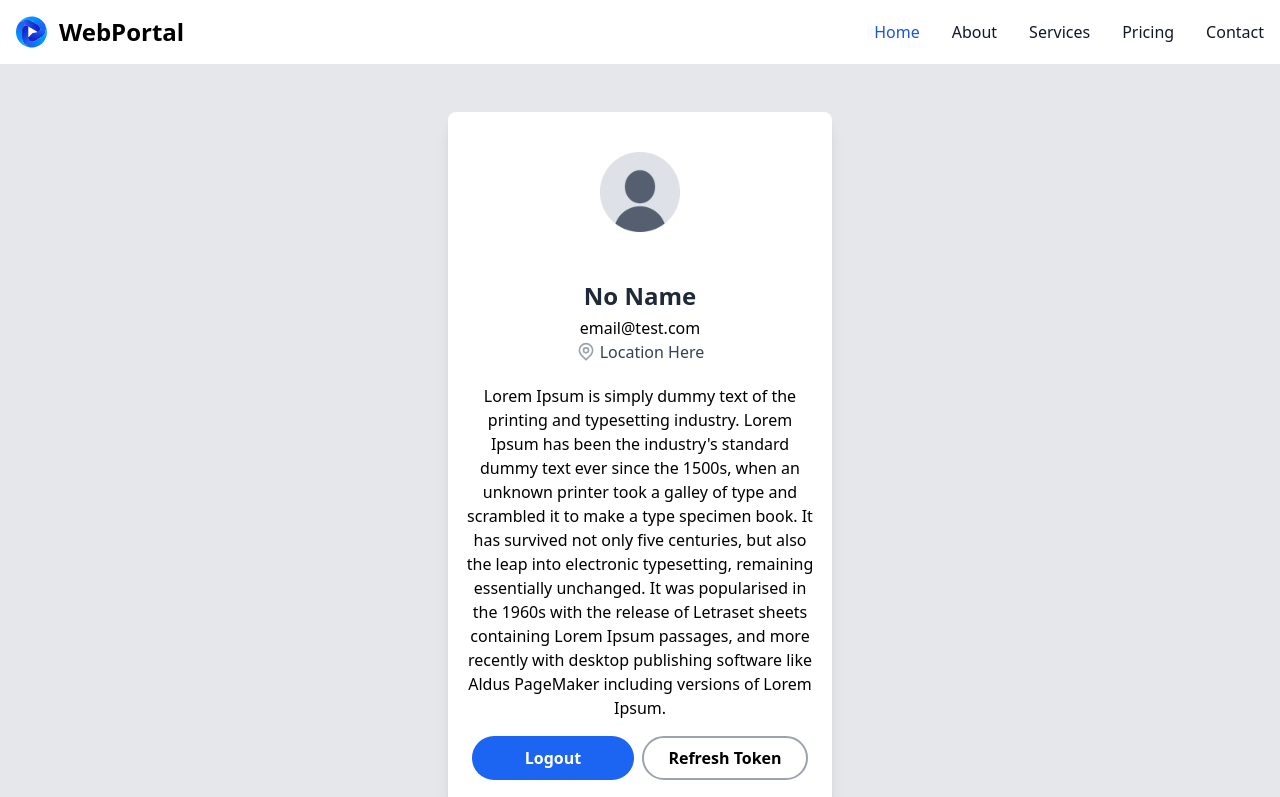
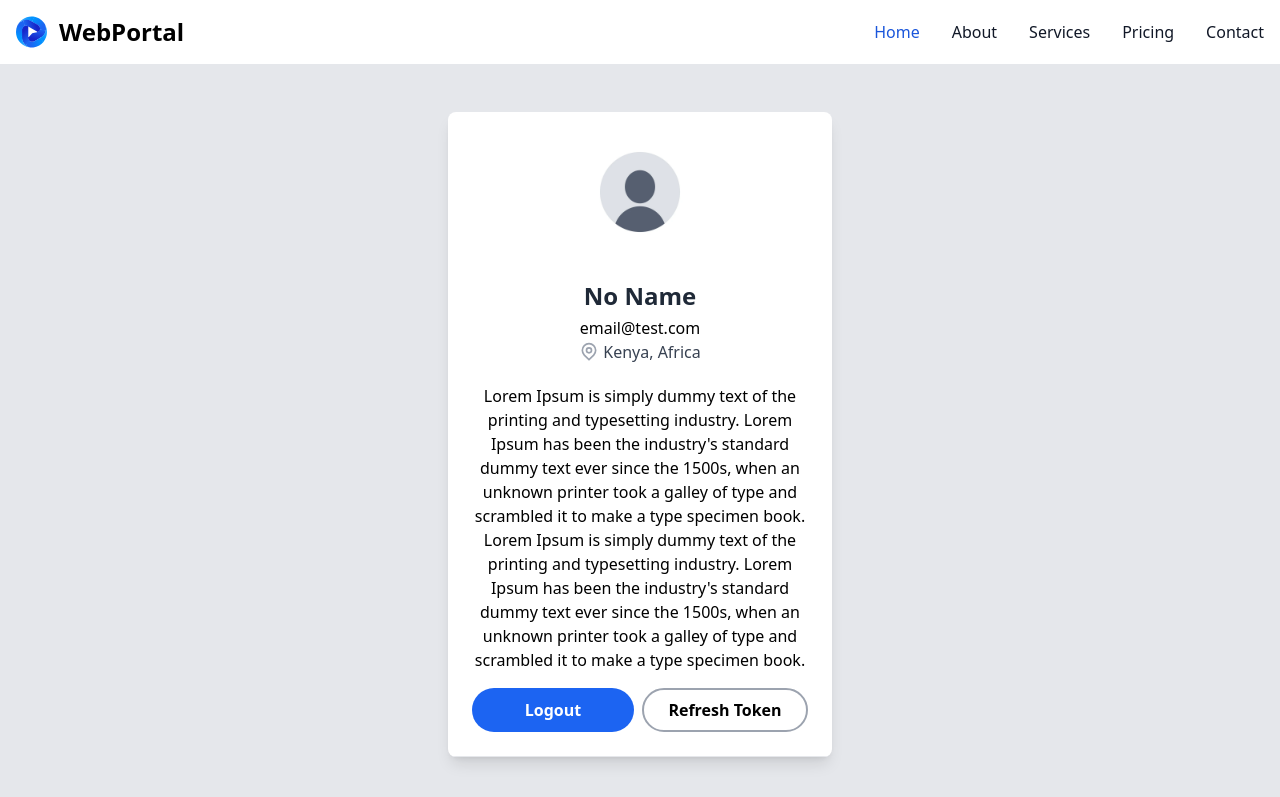
Before and after one commit to martinWebworks/test, a Vue app in the folder frontend_app/: page /profile in a window 1280 px wide. Shown: the top 797 px of the page. Built offline with nearby package versions, Linux system fonts and the light colour scheme.

Commit message:
updated the homepage view

```diff
--- a/frontend_app/src/components/Footer.vue
+++ b/frontend_app/src/components/Footer.vue
@@ -1,6 +1,6 @@
 <template>
   <footer
-      class="p-4 my-6 mx-4 bg-white rounded-lg shadow md:flex md:items-center md:justify-between md:p-6 xl:p-8 dark:bg-gray-800">
+      class="mt-4 p-4 my-6 mx-4 bg-white rounded-lg shadow md:flex md:items-center md:justify-between md:p-6 xl:p-8 dark:bg-gray-800">
     <ul class="flex flex-wrap items-center mb-6 space-y-1 md:mb-0">
       <li><a href="#" class="mr-4 text-sm font-normal text-gray-500 hover:underline md:mr-6 dark:text-gray-400">Terms
         and conditions</a></li>
--- a/frontend_app/src/views/Profile.vue
+++ b/frontend_app/src/views/Profile.vue
@@ -1,8 +1,7 @@
 <template>
-  <div>
   <navbar-component></navbar-component>
   <main>
-      <div class="h-screen dark:bg-gray-700 bg-gray-200 pt-12">
+    <div class="dark:bg-gray-700 bg-gray-200 pt-12 pb-24">
 
       <div class="max-w-sm mx-auto bg-white dark:bg-gray-900 rounded-lg overflow-hidden shadow-lg">
         <div class="border-b px-4 pb-6">
@@ -18,23 +17,21 @@
                   <path class=""
                         d="M5.64 16.36a9 9 0 1 1 12.72 0l-5.65 5.66a1 1 0 0 1-1.42 0l-5.65-5.66zm11.31-1.41a7 7 0 1 0-9.9 0L12 19.9l4.95-4.95zM12 14a4 4 0 1 1 0-8 4 4 0 0 1 0 8zm0-2a2 2 0 1 0 0-4 2 2 0 0 0 0 4z"/>
                 </svg>
-                  Location Here
+                Kenya, Africa
               </div>
             </div>
             <div class="mt-2 mb-2">
               <p>
                 Lorem Ipsum is simply dummy text of the printing and typesetting industry. Lorem Ipsum has been the
                 industry's standard dummy text ever since the 1500s, when an unknown printer took a galley of type and
-                  scrambled it to make a type specimen book. It has survived not only five centuries, but also the leap
-                  into electronic typesetting, remaining essentially unchanged. It was popularised in the 1960s with the
-                  release of Letraset sheets containing Lorem Ipsum passages, and more recently with desktop publishing
-                  software like Aldus PageMaker including versions of Lorem Ipsum.
-
-
+                scrambled it to make a type specimen book.
+                Lorem Ipsum is simply dummy text of the printing and typesetting industry. Lorem Ipsum has been the
+                industry's standard dummy text ever since the 1500s, when an unknown printer took a galley of type and
+                scrambled it to make a type specimen book.
               </p>
             </div>
           </div>
-            <div class="flex gap-2 px-2">
+          <div class="flex gap-2 px-2 mt-4">
             <button
                 class="flex-1 rounded-full bg-blue-600 dark:bg-blue-800 text-white dark:text-white antialiased font-bold hover:bg-blue-800 dark:hover:bg-blue-900 px-4 py-2">
               Logout
@@ -52,7 +49,6 @@
   </main>
   <footer-component></footer-component>
 
-  </div>
 </template>
 <script>
 import NavbarComponent from "../components/Navbar.vue";
```
Lines whose indentation alone changed are shown as unchanged.
